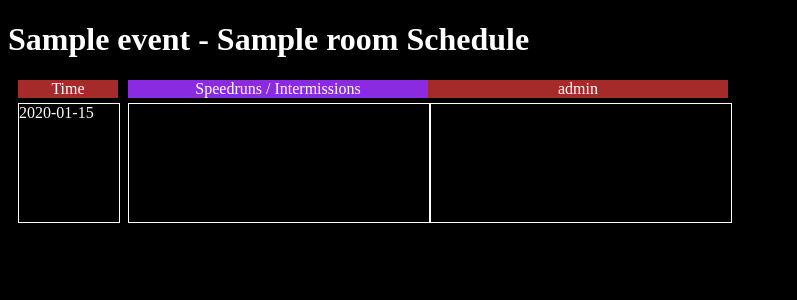
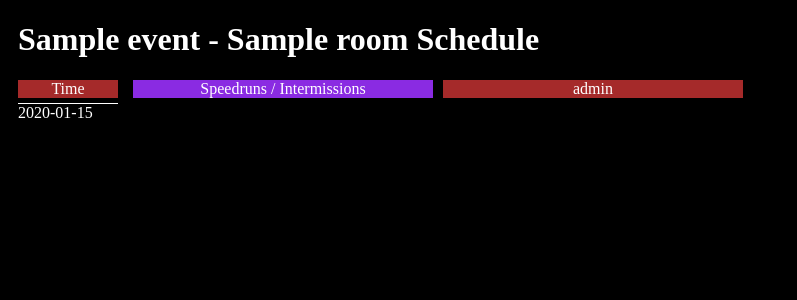
Before and after one commit to PokerFacowaty/sinpp, a Django app: template schedule/templates/schedule/base_schedule.html in a window 1280 px wide. Shown: the top 300 px of the page, without its empty margins (0-797 px from the left). Run offline with Django 4.2, Linux system fonts and the light colour scheme; the template is opened without the code that fills it: most values are stand-ins (such as "Sample title", 1, 10 or a date in 2020).

Commit message:
Minor styling changes

```diff
--- a/schedule/static/schedule/css/base_schedule.css
+++ b/schedule/static/schedule/css/base_schedule.css
@@ -1,5 +1,5 @@
 :root {
-    --timeHeight: 118px; /* 120px so that a minute is 2 px - 2px for border */
+    --timeHeight: 120px; /* 120px so that a minute is 2 px - 2px for border */
     --runsColumnWidth: 300px;
     --runsWidth: 290px; /* --runsColumnWidth - padding */
     --shiftsColumnWidth: 300px;
@@ -9,6 +9,11 @@
 body {
     background-color: black;
     color: white;
+}
+
+h1 {
+    color: white;
+    margin-left: 10px;
 }
 
 #column-names {
@@ -24,12 +29,16 @@ body {
 #time-runs {
     text-align: center;
     background-color: blueviolet;
+    margin-left: 5px;
+    margin-right: 5px;
 }
 
 .role-name {
     width: var(--runsColumnWidth);
     text-align: center;
     background-color: brown;
+    margin-left: 5px;
+    margin-right: 5px;
 }
 
 #schedule-table {
@@ -45,7 +54,8 @@ body {
 
 .time-marker {
     width: 100px;
-    border: 1px solid;
+    /* border: 1px solid; */
+    border-top: 1px solid;
     height: var(--timeHeight);
 }
 
@@ -54,12 +64,16 @@ body {
 }
 
 #runs-column {
-    border: 1px solid;
+    /* border: 1px solid; */
+    margin-left: 5px;
+    margin-right: 5px;
 }
 
 .shifts-column {
     width: var(--shiftsColumnWidth);
-    border: 1px solid;
+    /* border: 1px solid; */
+    margin-left: 5px;
+    margin-right: 5px;
 }
 
 .shift {
@@ -67,7 +81,8 @@ body {
     padding-left: 5px;
     padding-right: 5px;
     background-color: aquamarine;
-    font-size: 0.8rem;
+    margin-left: 5px;
+    margin-right: 5px;
 }
 
 .run, .interm {
@@ -75,7 +90,9 @@ body {
     padding-left: 5px;
     padding-right: 5px;
     background-color: blue;
-    font-size: 0.8rem;
+    font-size: 14px;
+    margin-left: 5px;
+    margin-right: 5px;
 }
 
 .interm {
```
